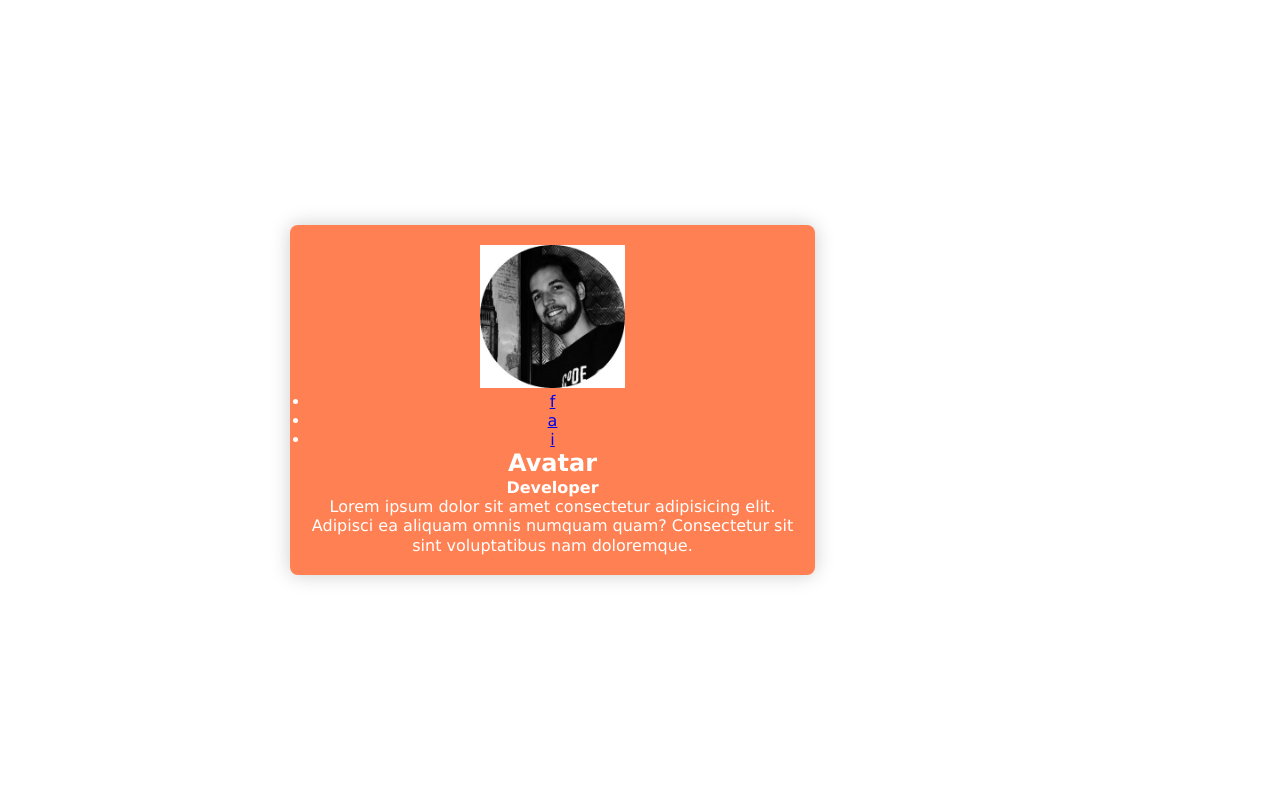
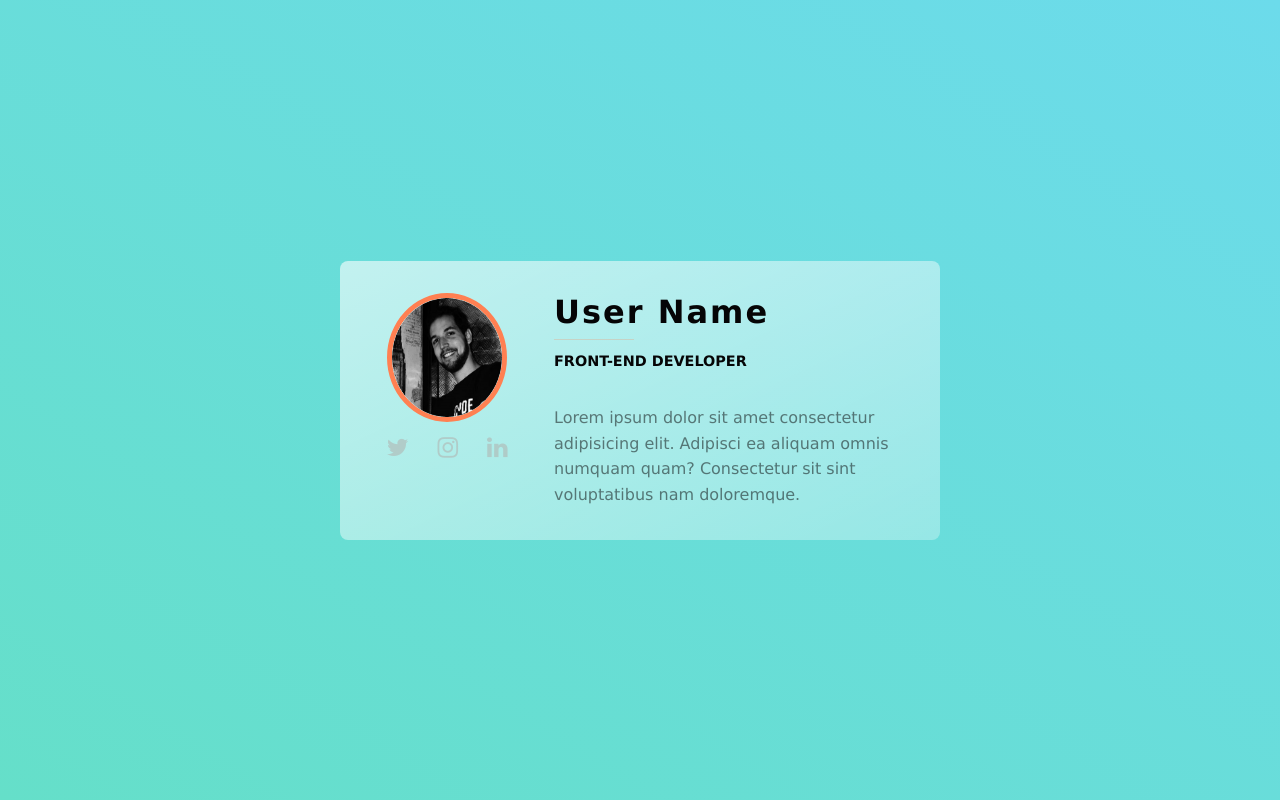
Before and after one commit to jelsonjay/responsive-card-, a plain HTML site: page index.html in a window 1280 px wide. Drawn offline with Linux system fonts and the light colour scheme.

Commit message:
added styles.css

```diff
--- a/css/styles.css
+++ b/css/styles.css
@@ -4,36 +4,97 @@ padding: 0;
 box-sizing: border-box;
 }
 :root{
---clr-balck:hsl(0, 0%, 0%);
+--clr-balck:hsl(200, 10%, 2%);
 --clr-carol: hsl(16, 100%, 66%);
 --clr-white: #fff;
+--clr-social: hsl(23, 5%, 68%);
 }
 body{
+font-family: Verdana, Geneva, Tahoma, sans-serif;
+background: linear-gradient(to right top, #65dfc9, #6cdbeb);
+}
+.container{
 display: grid;
 min-height: 100vh;
-line-height: 1.2;
+line-height: 1.6;
 place-items: center;
-font-family: Verdana, Geneva, Tahoma, sans-serif;
-}
-.container{
-/* padding: 50px;
-max-width: 700px;
-margin: auto;
-background-color: coral; */
 }
 .card{
-box-shadow: 0 0 20px rgba(0, 0, 0, 0.2);
-width: 75%;
-max-width: 700px;
+width: 80%;
+max-width: 600px;
 display: flex;
 flex-direction: column;
-background-color: var(--clr-carol);
-color:var(--clr-white);
+background-color: var(--clr-white);
+background: linear-gradient(to right bottom, rgba(255,255,255, 0.6), rgba(255,255,255, 0.3));
+color:var(--clr-balck);
 border-radius: 0.5rem;
 text-align: center;
-padding: 20px;
+padding: 2rem;
 }
+.user-name{
+font-size: 2rem;
+letter-spacing: 2px;
+line-height: 1.2;
+}
+.user-name::after{
+content: "" ;
+display: block;
+height: 0.1rem;
+width: 5rem;
+background-color: var(--clr-carol);
+margin: 0.5rem auto 0.6rem;
+opacity: 0.25;
+}
+.user-role{
+margin: 0;
+font-size: 0.9rem;
+letter-spacing: 2;
+text-transform: uppercase;
+color: var(--clr-balck);
+margin-bottom: 2rem;
+}
+.user-desc{
+color: var(--clr-balck);
+font-weight: 300;
+opacity: 0.5;
+}
+.avatar{
+border-radius: 50%;
+border: 5px solid var(--clr-carol);
+}
+.social-icons{
+display: flex;
+justify-content: space-around;
+list-style: none;
+margin: 0;
+padding: 0;
+width: 150px;
+margin: auto;
+}
+.social-link{
+color: var(--clr-social);
+opacity: 0.5;
+font-size: 1.5rem;
+}
+.social-link:hover,
+.social-link:focus{
+opacity: 1;
+}
+
 img{
-width: 30%;
-height: 10%;
+width: 80%;
+height: 60%;
 }
+
+@media screen and (min-width: 600px){
+.card{
+flex-direction: row;
+}
+.main-info{
+ text-align: left;
+ margin-left: 2rem;
+}
+.user-name::after{
+margin-left: 0;
+}
+}
--- a/index.html
+++ b/index.html
@@ -5,7 +5,8 @@
     <meta http-equiv="X-UA-Compatible" content="IE=edge">
     <meta name="viewport" content="width=device-width, initial-scale=1.0">
     <link rel="stylesheet" href="./css/styles.css">
-    <title>Document</title>
+    <link rel="stylesheet" href="https://cdnjs.cloudflare.com/ajax/libs/font-awesome/4.7.0/css/font-awesome.min.css">
+    <title>Responsive Glass Card</title>
 </head>
 <body>
 
@@ -13,18 +14,18 @@
 
 <div class="card">
 <div class="aside">
-<img src="./images/avatar.jpg" alt="">
+<img class="avatar" src="./images/avatar.jpg" alt="">
 <ul class="social-icons">
-<li class="social-item"><a class="social-link" href="#">f</a></li>
-<li class="social-item"><a class="social-link" href="#">a</a></li>
-<li class="social-item"><a class="social-link" href="#">i</a></li>
+<li class="social-item"><a aria-label="user" class="social-link" href="#"><i class="fa fa-twitter"></i></a></li>
+<li class="social-item"><a aria-label="twitter" class="social-link" href="#"><i class="fa fa-instagram"></i></a></li>
+<li class="social-item"><a aria-label="facebook" class="social-link" href="#"><i class="fa fa-linkedin"></i></a></li>
 </ul>
 </div>
 
 <div class="main-info">
-<h2 class="user-name">Avatar</h2>
-<h4 class="role">Developer</h4>
-<p>Lorem ipsum dolor sit amet consectetur adipisicing elit.
+<h2 class="user-name">User Name</h2>
+<h4 class="user-role">Front-end Developer</h4>
+<p class="user-desc">Lorem ipsum dolor sit amet consectetur adipisicing elit.
 Adipisci ea aliquam omnis numquam quam? Consectetur sit sint
 voluptatibus nam doloremque.</p>
 </div>
```
